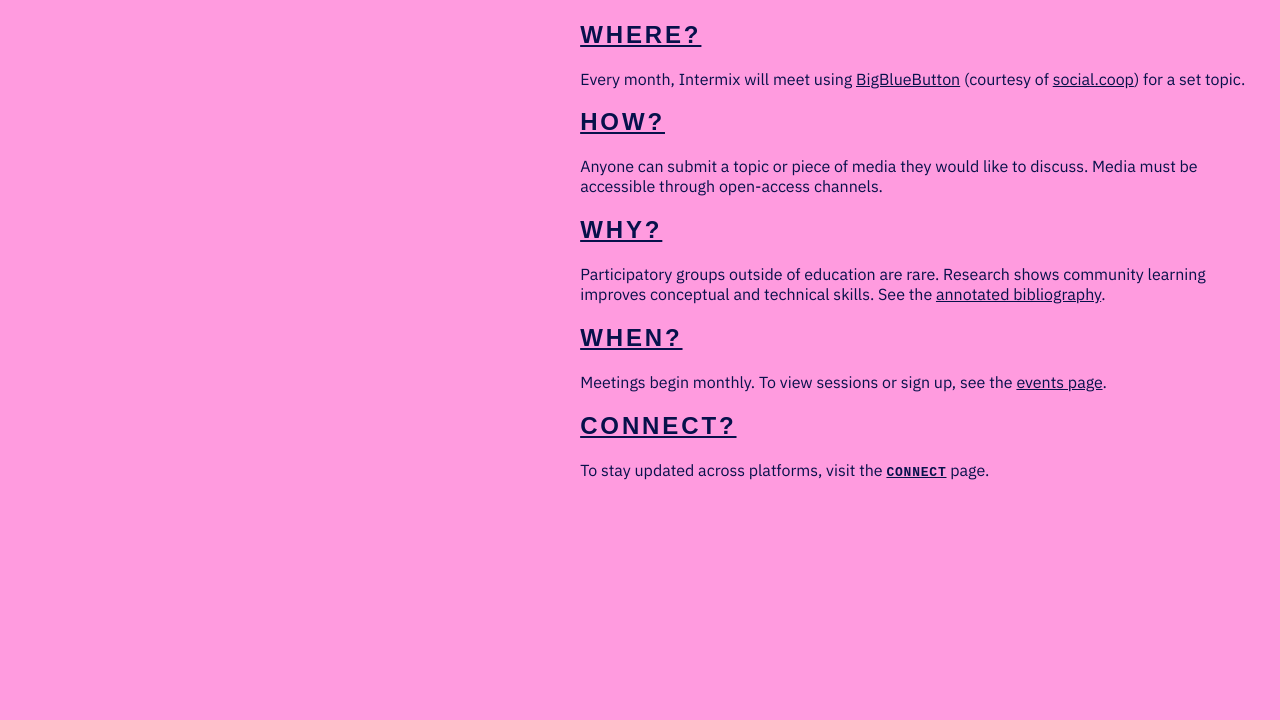
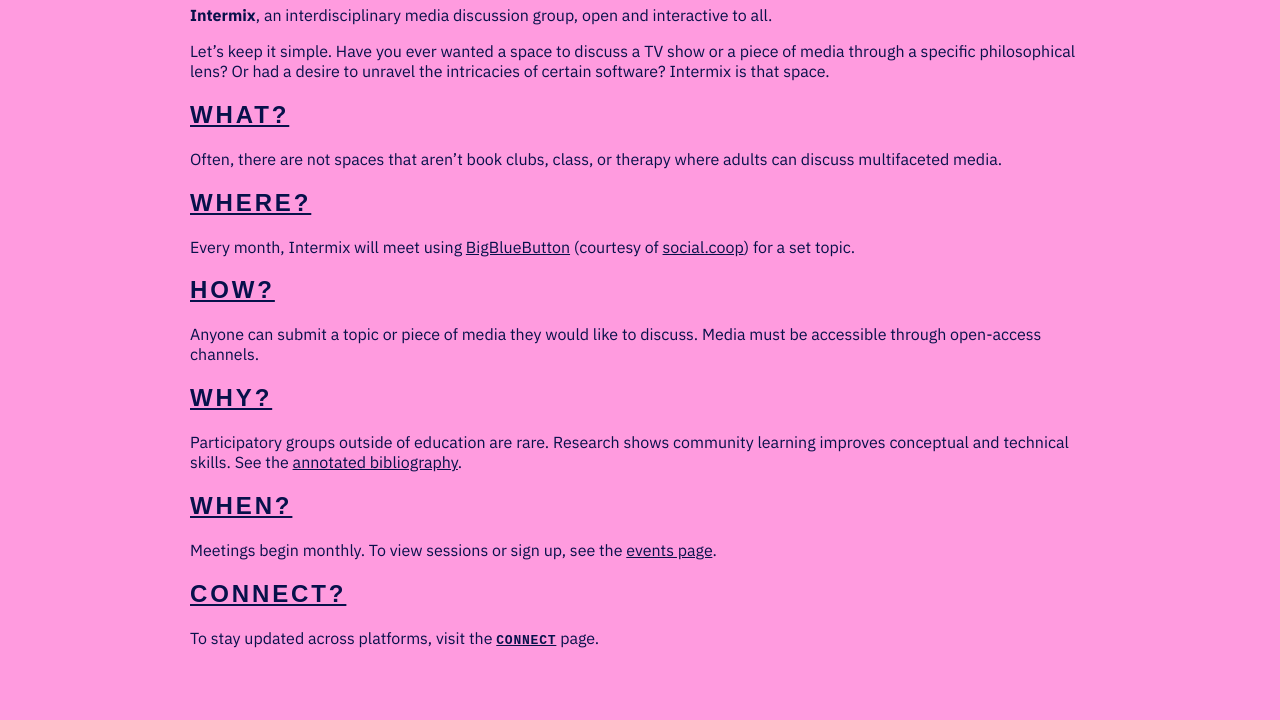
Before and after one commit to malaya-code/intermix, a plain HTML site: page index.html in a window 1280 px wide. Shown: the part 291-1011 px from the top of the page. Before the commit the page ends 800 px from the top, so only its background shows below. Drawn offline with Linux system fonts and the light colour scheme; files whose address does not match are found by name; a web font is replaced by a local one.

Commit message:
Update style.css

```diff
--- a/style.css
+++ b/style.css
@@ -13,12 +13,18 @@ Version: 0.1
 
 @import url('https://fonts.googleapis.com/css2?family=IBM+Plex+Sans:ital,wght@0,100..700;1,100..700&family=Red+Rose:wght@498&display=swap');
 
+main {
+  max-width: 900px;
+  margin: 0 auto;
+  padding: 3rem 1.5rem;
+}
+
+
    body {
 
   background-color: #ff9bdf;
   color: #07114b;
-  display: flex;
-  justify-content: center;
+  display: block;
 }
 
 footer {
```
